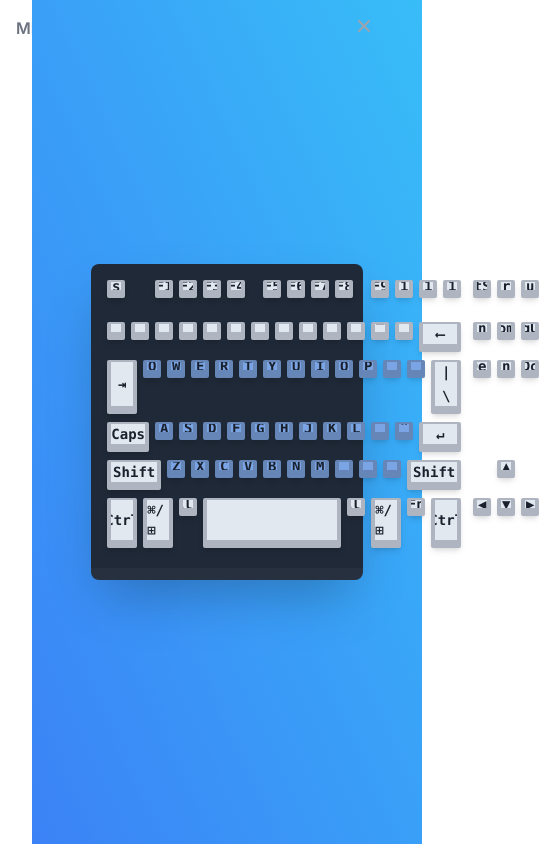
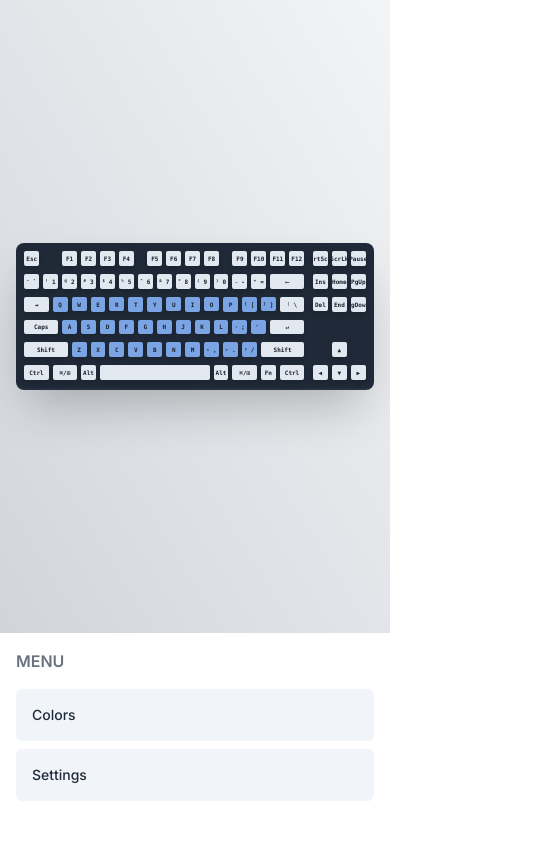
Before and after one commit to dotslashf/my-kbd, a Next.js app: page / in a window 390 px wide. Shown: the whole page, 539 px wide, since content can reach past the window. Built offline with nearby package versions, Linux system fonts and the light colour scheme.

Commit message:
style: add responsive for mobile

```diff
--- a/src/components/Key.tsx
+++ b/src/components/Key.tsx
@@ -36,12 +36,13 @@ export function Key(props: IKeyProps) {
 
   return (
     <span
-      className={`bg-slate-200 overflow-hidden rounded-sm grow text-sm flex flex-col items-center justify-center shrink-0 gap-y-4 font-bold font-mono shadow-md border-2 border-b-8 border-l-4 border-r-4 border-gray-700 border-opacity-30 select-none	hover:cursor-pointer hover:border-opacity-0 transition ${
-        gridColumnSpan === 1 ? "aspect-square" : ""
-      } `}
+      className={`bg-slate-200 overflow-hidden rounded-sm grow text-[6px] lg:text-sm flex lg:flex-col items-center justify-center shrink-0 lg:gap-y-4 font-bold font-mono shadow-md lg:border-2 lg:border-b-8 lg:border-l-4 lg:border-r-4 lg:border-gray-700 lg:border-opacity-30 select-none hover:cursor-pointer lg:hover:border-opacity-0 transition
+      ${gridColumnSpan === 1 ? "aspect-square" : ""}
+      ${isWithShiftChar ? "lg:gap-y-1 lg:gap-x-0 gap-x-1" : "gap-0"}
+      `}
       style={{
         gridColumn: `span ${gridColumnSpan * 4} / span ${gridColumnSpan * 4}`,
-        gap: `${isWithShiftChar ? "0.25rem" : "0"}`,
+        // gap: `${isWithShiftChar ? "0.25rem" : "0"}`,
         backgroundColor: `${props.color ? props.color : "bg-slate-200"}`,
         color: `${props.textColor ? props.textColor : "bg-slate-800"}`,
       }}
@@ -50,7 +51,9 @@ export function Key(props: IKeyProps) {
       }}
     >
       {isWithShiftChar && (
-        <span>{KeyboardKeyMap[props.character].withShiftChar}</span>
+        <span className="lg:text-sm text-[4px] top-0 left-0">
+          {KeyboardKeyMap[props.character].withShiftChar}
+        </span>
       )}
       <span>{KeyboardKeyMap[props.character].label}</span>
     </span>
--- a/src/components/Keyboard.tsx
+++ b/src/components/Keyboard.tsx
@@ -20,7 +20,7 @@ export function Keyboard(props: IKeyboardProps) {
 
   return (
     <div
-      className="flex flex-col gap-6 w-10/12 pr-4 pt-4 pl-4 pb-5 m-8 rounded-lg shadow-2xl border-b-[12px] border-gray-700 border-opacity-30"
+      className="flex flex-col lg:gap-6 gap-2 w-11/12 lg:w-10/12 p-2 lg:pr-4 lg:pt-4 lg:pl-4 lg:pb-5 rounded-lg shadow-2xl border-b-2 lg:border-b-[12px] border-gray-700 border-opacity-30"
       style={{
         backgroundColor: `${backgroundColor}`,
       }}
--- a/src/components/KeyboardRow.tsx
+++ b/src/components/KeyboardRow.tsx
@@ -7,7 +7,7 @@ export interface IKeyboardRowProps {
 export function KeyboardRow(props: IKeyboardRowProps) {
   return (
     <div
-      className="grid gap-1.5"
+      className="grid gap-1"
       style={{
         gridTemplateColumns: `repeat(73, minmax(0px, 1fr))`,
       }}
--- a/src/components/Layout.tsx
+++ b/src/components/Layout.tsx
@@ -7,11 +7,15 @@ export interface ILayoutProps {}
 
 export function Layout(props: ILayoutProps) {
   return (
-    <div className="flex">
+    <div className="flex w-screen">
+      <div className="flex flex-col lg:flex-row w-full h-screen">
+        {/* content */}
+        <main className="flex h-3/4 lg:min-h-screen flex-col items-center justify-center lg:p-8 p-0 w-full bg-gradient-to-bl from-gray-100 to-gray-300">
+          <Keyboard />
+        </main>
         {/* sidebar */}
         <div
-        className={`flex top-0 left-0 z-40 w-96 h-screen p-4
-        overflow-y-auto transition-transform bg-white`}
+          className={`flex lg:top-0 lg:left-0 z-40 lg:h-screen p-4 transition-transform bg-white`}
         >
           <div className="flex flex-col w-full">
             <h5
@@ -20,25 +24,6 @@ export function Layout(props: ILayoutProps) {
             >
               Menu
             </h5>
-          <button
-            type="button"
-            className="text-gray-400 bg-transparent hover:bg-gray-200 hover:text-gray-900 rounded-lg text-sm p-1.5 absolute top-2.5 right-2.5 inline-flex items-center"
-          >
-            <svg
-              aria-hidden="true"
-              className="w-5 h-5"
-              fill="currentColor"
-              viewBox="0 0 20 20"
-              xmlns="http://www.w3.org/2000/svg"
-            >
-              <path
-                fillRule="evenodd"
-                d="M4.293 4.293a1 1 0 011.414 0L10 8.586l4.293-4.293a1 1 0 111.414 1.414L11.414 10l4.293 4.293a1 1 0 01-1.414 1.414L10 11.414l-4.293 4.293a1 1 0 01-1.414-1.414L8.586 10 4.293 5.707a1 1 0 010-1.414z"
-                clipRule="evenodd"
-              ></path>
-            </svg>
-            <span className="sr-only">Close menu</span>
-          </button>
             <div className="py-4 overflow-y-auto">
               <div className="w-full">
                 <Disclosure />
@@ -46,10 +31,7 @@ export function Layout(props: ILayoutProps) {
             </div>
           </div>
         </div>
-      {/* content */}
-      <main className="flex min-h-screen flex-col items-center justify-center p-8 w-full bg-gradient-to-bl from-sky-400 to-blue-500">
-        <Keyboard />
-      </main>
+      </div>
     </div>
   );
 }
```
Lines whose indentation alone changed are shown as unchanged.
